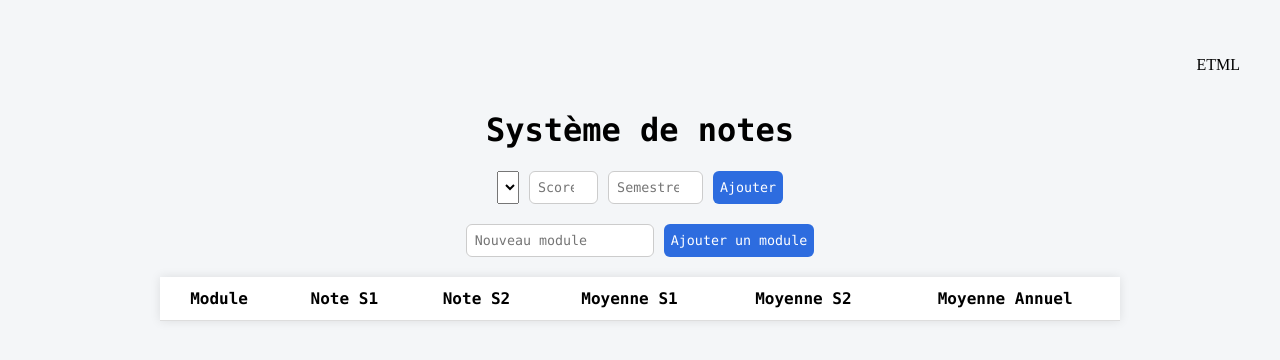
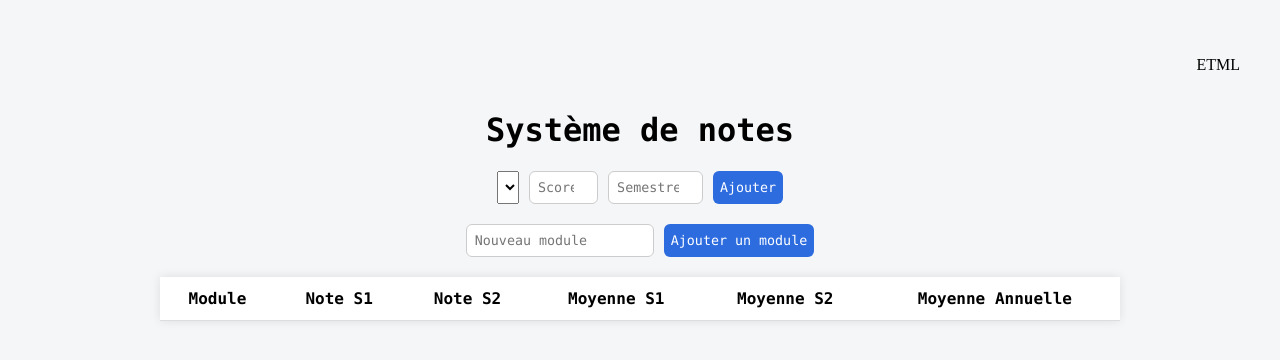
Before and after one commit to Gianmarco-Ruberti/SemaineVerte-DevChallenge, a website: page public/index.html in a window 1280 px wide. Drawn offline with Linux system fonts and the light colour scheme; no server answers.

Commit message:
fix(HTML): Modifié l'écriture du mot "Annuelle"

```diff
--- a/public/index.html
+++ b/public/index.html
@@ -13,10 +13,8 @@
     <h1>Système de notes</h1>
 
     <div class="form">
-      <select id="subjectSelect" >
-        <optgroup label="Modules">
-
-        </optgroup>
+      <select id="subjectSelect">
+        <optgroup label="Modules"></optgroup>
       </select>
       <input id="score" type="number" placeholder="Score" min="1" max="6" />
       <input
@@ -40,7 +38,7 @@
           <th>Note S2</th>
           <th>Moyenne S1</th>
           <th>Moyenne S2</th>
-          <th>Moyenne Annuel</th>
+          <th>Moyenne Annuelle</th>
         </tr>
       </thead>
       <tbody id="table"></tbody>
```
